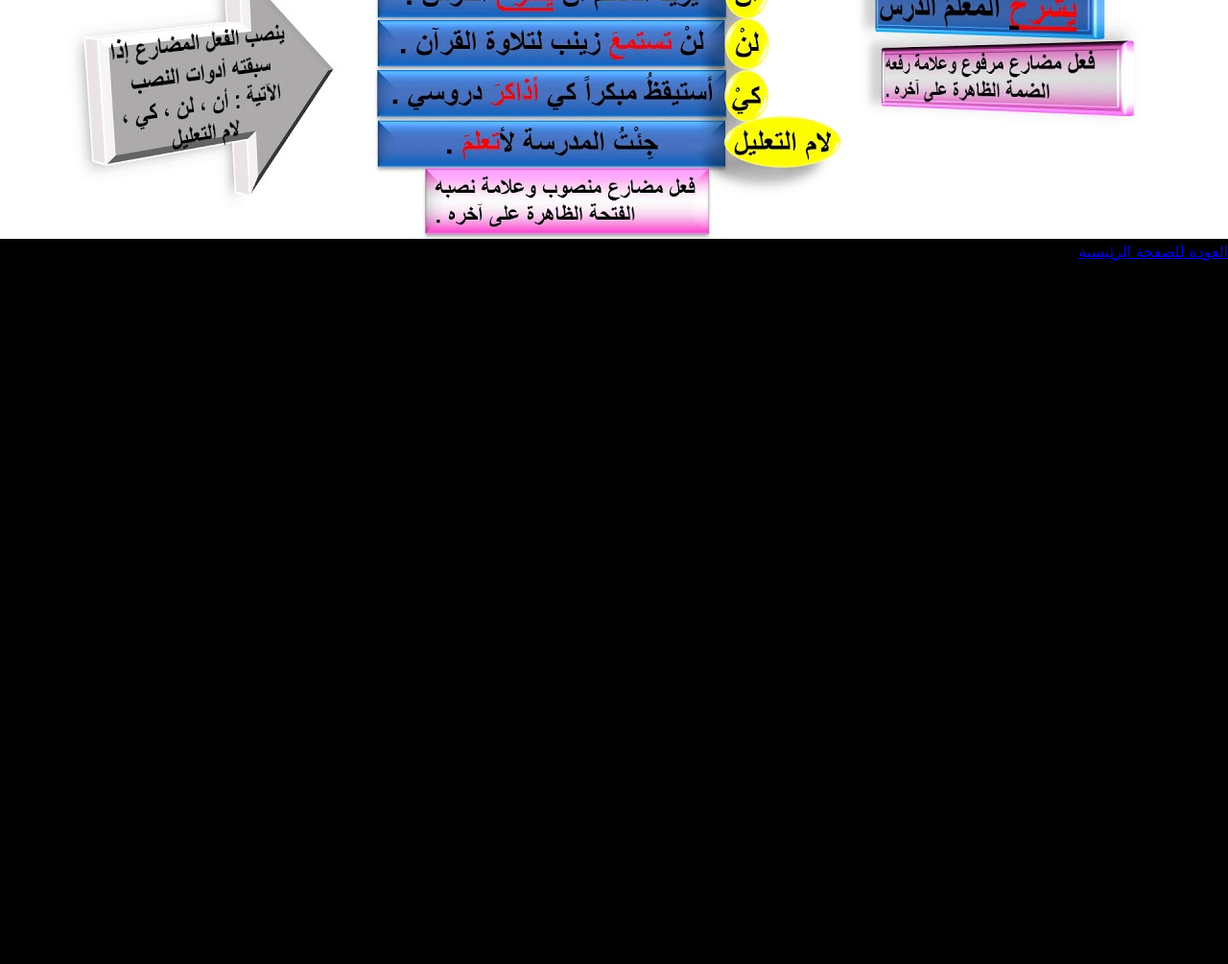
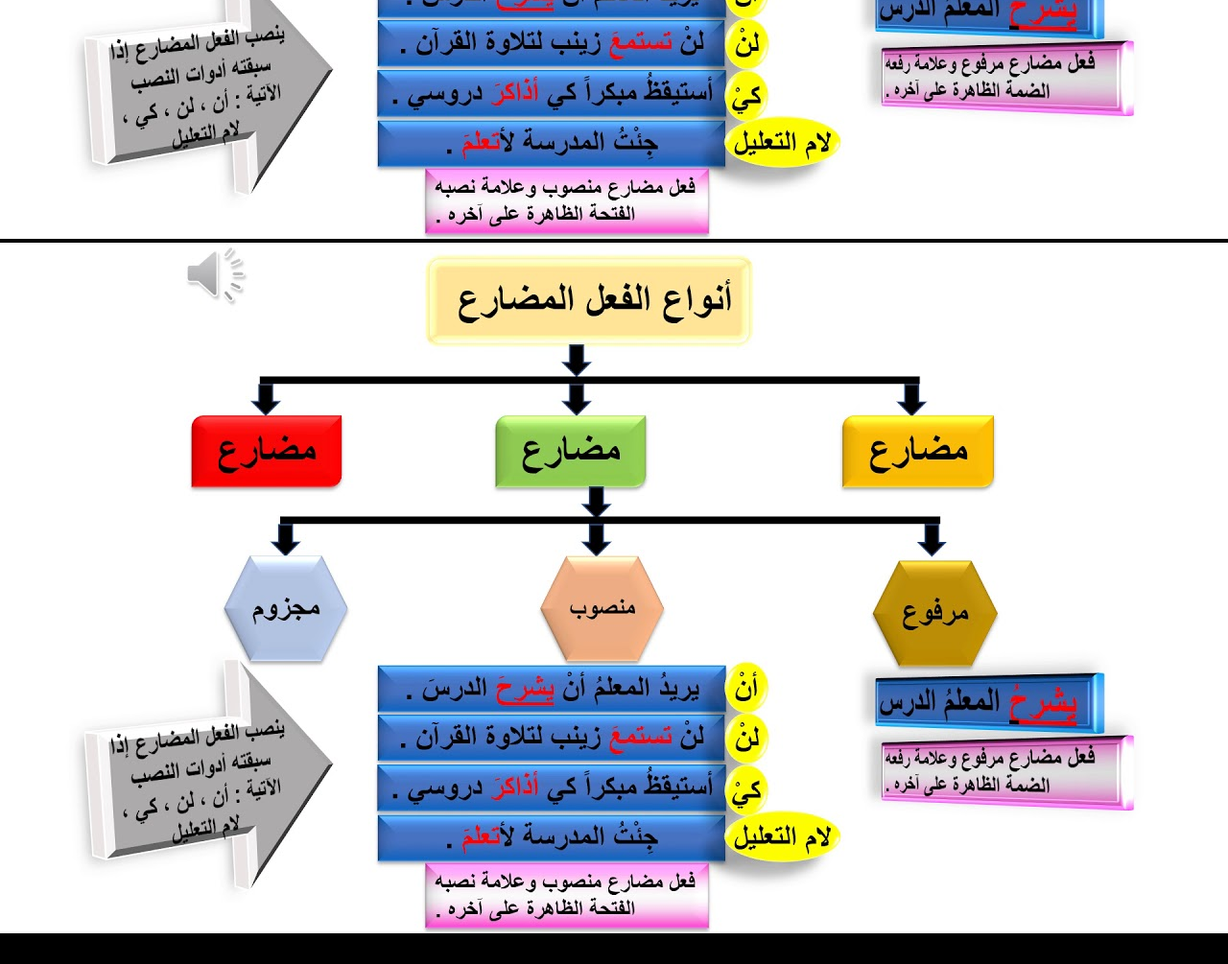
Before and after one commit to azamkj8-png/nahopro2, a plain HTML site: page DarsModare3.html.html in a window 1280 px wide. Shown: the part 1247-2252 px from the top of the page at 96% size. Before the commit the page ends 1547 px from the top, so only its background shows below. Drawn offline with Linux system fonts and the light colour scheme.

Commit message:
Update DarsModare3.html.html

```diff
--- a/DarsModare3.html.html
+++ b/DarsModare3.html.html
@@ -41,6 +41,6 @@
         <li><h3>اداوات جزم الفعل المضارع(لمْ، لَمّا، لام الأمر، لا الناهية، إنْ، ما، مَنْ، أنّى، مهمَا، أيّ، متَى، أيّانَ، أيْنَ، إذْما، حَيْثُمَا، كَيْفَمَا، إِذَا)</h3></li>
     </ul>
     <img src="maxresdefault.jpg" >
-    <a href="index.html">العودة للصفحة الرئيسية</a>
+    <img src="maxresdefault.jpg" alt="صورة توضيحية">
 </body>
 </html>
```
